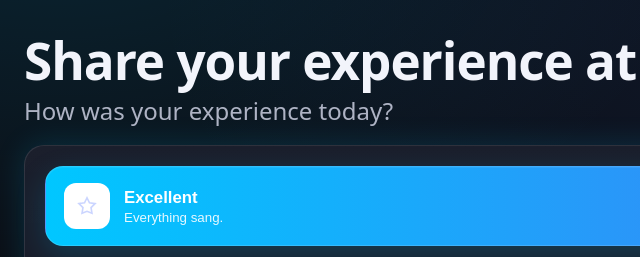
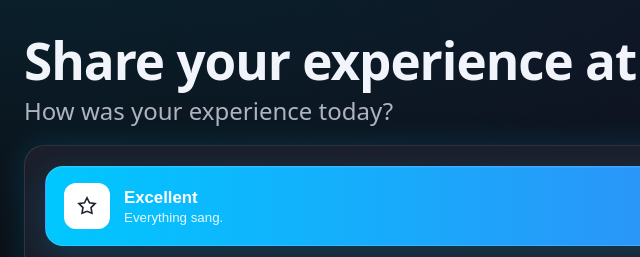
Before and after one commit to mones2/qr-review, a website: page index.html in a window 1280 px wide. Shown: the top 257 px of the page, 174-814 px from the left. Drawn offline with Linux system fonts and the light colour scheme; no server answers.

Commit message:
Update index.html

```diff
--- a/index.html
+++ b/index.html
@@ -93,7 +93,7 @@
     background: linear-gradient(90deg, var(--a1), var(--a2));
     box-shadow: 0 10px 30px rgba(0,199,255,.18), inset 0 1px 0 rgba(255,255,255,.06);
   }
-  .optionItem--primary .optIcon { background: white; }
+  .optionItem--primary .optIcon { background: white; color:#202430 }
 
   /* Make pressed state keep the blue for primary button */
   .optionItem--primary[aria-pressed="true"] {
```
